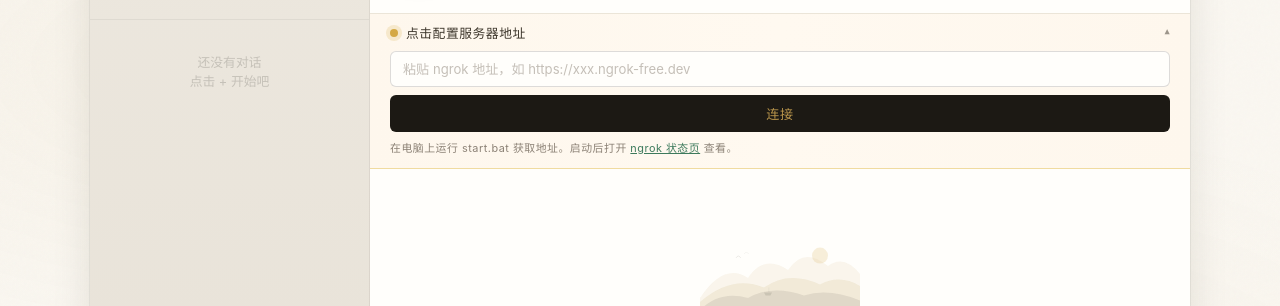
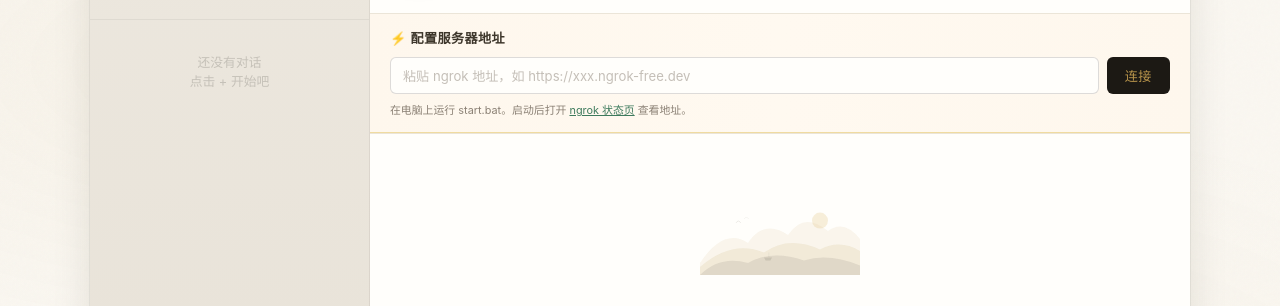
Before and after one commit to Cerulevian/guxiaozhu, a plain HTML site: page chat.html in a window 1280 px wide. Shown: the part 95-401 px from the top of the page. Drawn offline with Linux system fonts and the light colour scheme; a web font is replaced by a local one.

Commit message:
彻底修复：改为常驻输入面板，无点击展开，移动端直接可见

```diff
--- a/chat.html
+++ b/chat.html
@@ -291,70 +291,68 @@ body::after {
   max-width: 220px; overflow: hidden; text-overflow: ellipsis; white-space: nowrap;
 }
 
-/* 服务器连接横幅（主区域顶部，自包含输入框） */
-.server-banner {
-  margin: 0; font-size: 0.8rem; letter-spacing: 0.04em;
-  user-select: none; flex-shrink: 0; z-index: 3;
-}
-.server-banner.no-server {
-  background: linear-gradient(90deg, #fef7ed 0%, #fff9f0 50%, #fef7ed 100%);
-  border-bottom: 1px solid #f0dba0; color: var(--ink-soft);
-}
-.server-banner.has-server {
-  background: linear-gradient(90deg, #f0f8f2 0%, #f4faf5 50%, #f0f8f2 100%);
-  border-bottom: 1px solid #c8e0ce; color: var(--jade);
+/* 服务器连接面板 */
+.server-panel {
+  flex-shrink: 0; z-index: 3;
+  border-bottom: 1px solid var(--paper-deep);
 }
 
-.server-banner-top {
+/* 未配置状态 */
+.server-panel-setup {
+  padding: 14px 20px;
+  background: linear-gradient(90deg, #fef7ed 0%, #fff9f0 50%, #fef7ed 100%);
+  border-bottom: 1px solid #f0dba0;
+}
+.server-panel-label {
+  font-size: 0.82rem; font-weight: 600; color: var(--ink-soft);
+  margin-bottom: 10px; letter-spacing: 0.03em;
+}
+.server-panel-row {
+  display: flex; gap: 8px;
+}
+.server-panel-row input {
+  flex: 1; min-width: 0;
+  border: 1px solid rgba(28,25,20,0.15); border-radius: var(--radius-sm);
+  padding: 9px 12px; font-size: 0.82rem; font-family: inherit;
+  background: var(--surface); color: var(--ink); outline: none;
+}
+.server-panel-row input:focus { border-color: var(--gold); box-shadow: 0 0 0 2px rgba(184,148,75,0.12); }
+.server-panel-row input::placeholder { color: var(--ink-mist); opacity: 0.5; }
+.server-panel-row button {
+  flex-shrink: 0; padding: 9px 18px; border: none; border-radius: var(--radius-sm);
+  background: var(--ink); color: var(--gold); cursor: pointer;
+  font-size: 0.82rem; font-weight: 500; font-family: inherit;
+  letter-spacing: 0.04em; transition: all var(--dur-fast);
+}
+.server-panel-row button:active { transform: scale(0.96); }
+
+.server-panel-hint {
+  font-size: 0.68rem; color: var(--ink-mist); line-height: 1.5; margin-top: 8px;
+}
+.server-panel-hint a { color: var(--jade); }
+
+/* 已配置状态 */
+.server-panel-ok {
   display: flex; align-items: center; gap: 8px;
-  padding: 9px 20px; cursor: pointer;
-  transition: background var(--dur-fast);
+  padding: 8px 20px;
+  background: linear-gradient(90deg, #f0f8f2 0%, #f4faf5 50%, #f0f8f2 100%);
+  border-bottom: 1px solid #c8e0ce;
 }
-.server-banner-top:hover { opacity: 0.85; }
-.server-banner-dot {
+.server-panel-dot {
   width: 8px; height: 8px; border-radius: 50%; flex-shrink: 0;
-  transition: all var(--dur-normal);
-}
-.no-server .server-banner-dot {
-  background: #d4a843; box-shadow: 0 0 0 4px rgba(212,168,67,0.2);
-}
-.has-server .server-banner-dot {
   background: var(--jade); box-shadow: 0 0 6px rgba(61,122,92,0.4);
 }
-.server-banner-text { flex: 1; font-weight: 500; }
-.server-banner-arrow {
-  opacity: 0.5; font-size: 0.65rem; transition: transform var(--dur-fast);
+.server-panel-ok-text {
+  flex: 1; font-size: 0.8rem; font-weight: 500; color: var(--jade);
+  letter-spacing: 0.03em;
 }
-
-/* 横幅展开区域 */
-.server-banner-body {
-  display: none; padding: 0 20px 12px; gap: 8px; flex-direction: column;
+.server-panel-change {
+  flex-shrink: 0; border: none; background: none;
+  color: var(--ink-mist); font-size: 0.72rem; cursor: pointer;
+  font-family: inherit; text-decoration: underline;
+  text-underline-offset: 2px;
 }
-.server-banner.open .server-banner-body { display: flex; }
-.server-banner.open .server-banner-arrow { transform: rotate(180deg); }
-
-.server-banner-body input {
-  width: 100%; border: 1px solid rgba(28,25,20,0.15); border-radius: var(--radius-sm);
-  padding: 9px 12px; font-size: 0.82rem; font-family: inherit;
-  background: var(--surface); color: var(--ink); outline: none;
-  box-sizing: border-box;
-}
-.server-banner-body input:focus { border-color: var(--gold); box-shadow: 0 0 0 2px rgba(184,148,75,0.12); }
-.server-banner-body input::placeholder { color: var(--ink-mist); opacity: 0.5; }
-
-.server-banner-body button {
-  width: 100%; border: none; border-radius: var(--radius-sm);
-  padding: 9px; font-size: 0.82rem; font-family: inherit;
-  background: var(--ink); color: var(--gold); cursor: pointer;
-  font-weight: 500; letter-spacing: 0.04em;
-  transition: all var(--dur-fast);
-}
-.server-banner-body button:active { transform: scale(0.97); }
-
-.server-banner-hint {
-  font-size: 0.68rem; color: var(--ink-mist); line-height: 1.5;
-}
-.server-banner-hint a { color: var(--jade); }
+.server-panel-change:hover { color: var(--ink); }
 
 /* 消息区域 */
 .chat-body {
@@ -647,19 +645,24 @@ body::after {
       </div>
     </header>
 
-    <!-- 服务器连接横幅（自包含，点击展开输入框） -->
-    <div class="server-banner no-server" id="serverBanner">
-      <div class="server-banner-top">
-        <span class="server-banner-dot"></span>
-        <span class="server-banner-text" id="serverBannerText">点击配置服务器地址</span>
-        <span class="server-banner-arrow" id="serverBannerArrow">▾</span>
+    <!-- 服务器连接面板：未配置时完整显示，已配置后收缩 -->
+    <div class="server-panel" id="serverPanel">
+      <!-- 未配置状态 -->
+      <div class="server-panel-setup" id="serverPanelSetup">
+        <div class="server-panel-label">⚡ 配置服务器地址</div>
+        <div class="server-panel-row">
+          <input type="text" id="bannerInput" placeholder="粘贴 ngrok 地址，如 https://xxx.ngrok-free.dev" autocomplete="off">
+          <button id="bannerSave">连接</button>
+        </div>
+        <div class="server-panel-hint">
+          在电脑上运行 start.bat。启动后打开 <a href="http://127.0.0.1:4040" target="_blank" rel="noopener">ngrok 状态页</a> 查看地址。
+        </div>
       </div>
-      <div class="server-banner-body">
-        <input type="text" id="bannerInput" placeholder="粘贴 ngrok 地址，如 https://xxx.ngrok-free.dev">
-        <button id="bannerSave">连接</button>
-        <div class="server-banner-hint">
-          在电脑上运行 start.bat 获取地址。启动后打开 <a href="http://127.0.0.1:4040" target="_blank">ngrok 状态页</a> 查看。
-        </div>
+      <!-- 已配置状态 -->
+      <div class="server-panel-ok" id="serverPanelOk" style="display:none">
+        <span class="server-panel-dot"></span>
+        <span class="server-panel-ok-text" id="serverPanelOkText"></span>
+        <button class="server-panel-change" id="serverPanelChange">修改</button>
       </div>
     </div>
 
@@ -918,9 +921,10 @@ async function sendMessage() {
   // 检查服务器地址是否已配置
   var apiUrl = getApiUrl();
   if (!apiUrl) {
-    showError("请先配置服务器地址：点击顶部横幅填入 ngrok 地址。");
-    var banner = document.getElementById("serverBanner");
-    banner.classList.add("open");
+    showError("请先在上方输入框中填入 ngrok 服务器地址。");
+    document.getElementById("serverPanelSetup").style.display = "";
+    document.getElementById("serverPanelOk").style.display = "none";
+    document.getElementById("bannerInput").focus();
     return;
   }
 
@@ -1187,20 +1191,23 @@ function setApiUrl(url) {
 
 function updateServerStatus() {
   const url = getApiUrl();
-  const banner = document.getElementById("serverBanner");
-  const bannerText = document.getElementById("serverBannerText");
+  const setupEl = document.getElementById("serverPanelSetup");
+  const okEl = document.getElementById("serverPanelOk");
+  const okText = document.getElementById("serverPanelOkText");
   const bInput = document.getElementById("bannerInput");
 
   if (url) {
-    banner.className = "server-banner has-server";
-    bannerText.textContent = "已连接：" + url.replace("https://", "").slice(0, 30);
+    if (setupEl) setupEl.style.display = "none";
+    if (okEl) okEl.style.display = "flex";
+    if (okText) okText.textContent = "已连接：" + url.replace("https://", "").slice(0, 35);
     if (bInput) bInput.value = url;
   } else {
-    banner.className = "server-banner no-server";
-    bannerText.textContent = "点击配置服务器地址";
+    if (setupEl) setupEl.style.display = "";
+    if (okEl) okEl.style.display = "none";
     if (bInput) bInput.value = "";
   }
-  // 同步侧边栏
+
+  // 同步侧边栏状态
   const sd = document.getElementById("serverDot");
   const sl = document.getElementById("serverLabel");
   const si = document.getElementById("apiUrlInput");
@@ -1216,73 +1223,43 @@ function initServerFromUrl() {
   const params = new URLSearchParams(window.location.search);
   const serverUrl = params.get("server");
   if (serverUrl) {
-    // 清理 URL（去掉 ?server= 参数，保持地址栏干净）
     const cleanUrl = window.location.pathname + (window.location.hash || "");
     window.history.replaceState({}, "", cleanUrl);
-
-    // 自动填入服务器地址
     setApiUrl(serverUrl);
-
-    // 短暂展开横幅提示用户
-    var b = document.getElementById("serverBanner");
-    b.classList.add("open");
-    setTimeout(function () {
-      b.classList.remove("open");
-    }, 2500);
-  }
-
-  // 如果没有配置服务器地址，展开横幅
-  if (!getApiUrl()) {
-    document.getElementById("serverBanner").classList.add("open");
   }
 }
 
 function initServerConfig() {
   updateServerStatus();
 
-  const banner = document.getElementById("serverBanner");
-  const bannerTop = banner.querySelector(".server-banner-top");
   const bInput = document.getElementById("bannerInput");
   const bSave = document.getElementById("bannerSave");
 
-  // 点击横幅 → 展开/收起
-  bannerTop.addEventListener("click", function(e) {
-    e.stopPropagation();
-    banner.classList.toggle("open");
-    if (banner.classList.contains("open")) {
-      bInput.value = getApiUrl();
-      setTimeout(function() { bInput.focus(); }, 100);
-    }
-  });
-
   // 保存按钮
-  bSave.addEventListener("click", function(e) {
-    e.stopPropagation();
+  bSave.addEventListener("click", function() {
     var val = bInput.value.trim();
-    if (val) {
-      setApiUrl(val);
-      banner.classList.remove("open");
-    }
+    if (val) setApiUrl(val);
   });
 
   // 回车保存
   bInput.addEventListener("keydown", function(e) {
     if (e.key === "Enter") {
-      e.stopPropagation();
       var val = bInput.value.trim();
-      if (val) {
-        setApiUrl(val);
-        banner.classList.remove("open");
-      }
+      if (val) setApiUrl(val);
     }
   });
 
-  // 点击外部关闭横幅
-  document.addEventListener("click", function(e) {
-    if (!banner.contains(e.target)) {
-      banner.classList.remove("open");
-    }
-  });
+  // 修改按钮：切回未配置状态
+  const changeBtn = document.getElementById("serverPanelChange");
+  if (changeBtn) {
+    changeBtn.addEventListener("click", function() {
+      setApiUrl("");
+      document.getElementById("serverPanelSetup").style.display = "";
+      document.getElementById("serverPanelOk").style.display = "none";
+      bInput.value = "";
+      bInput.focus();
+    });
+  }
 
   // 侧边栏配置（保留兼容）
   const statusEl = document.getElementById("serverStatus");
```
Also changed, not shown: index.html (+98 -121 lines).
